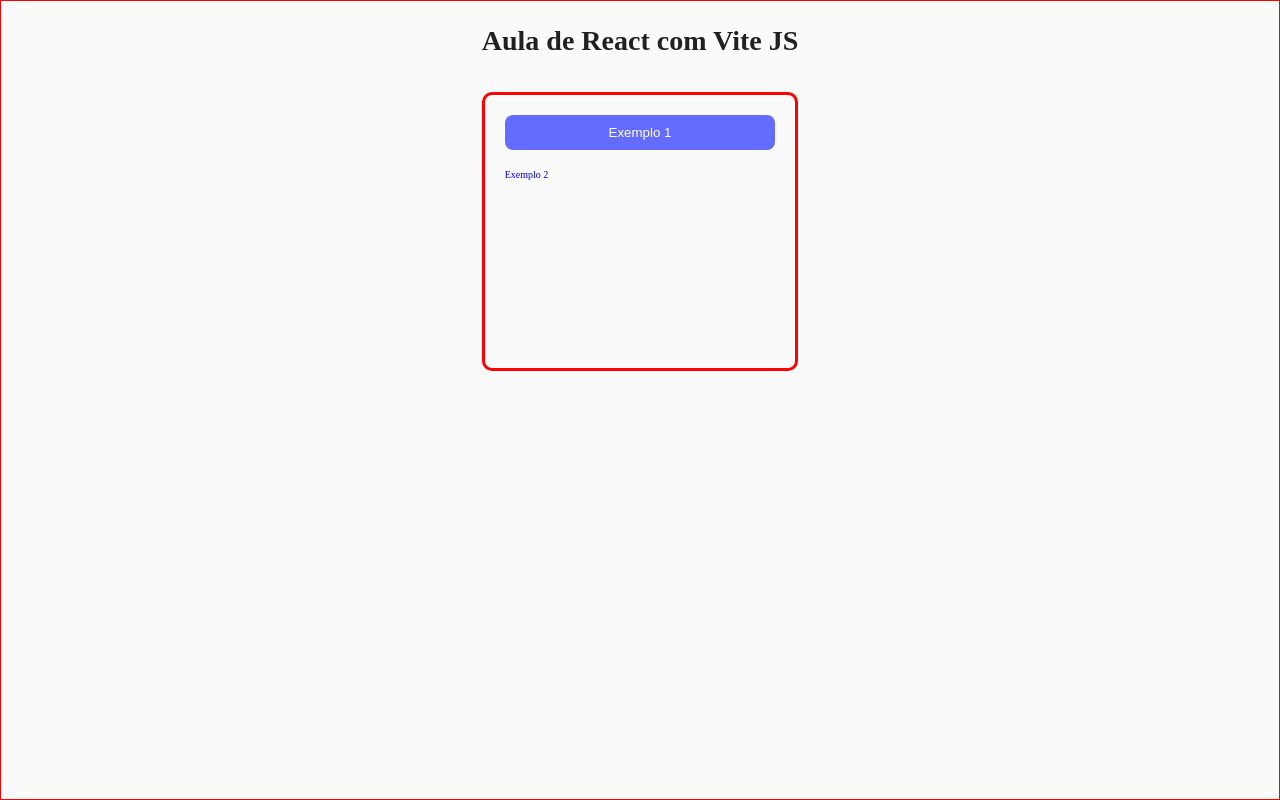
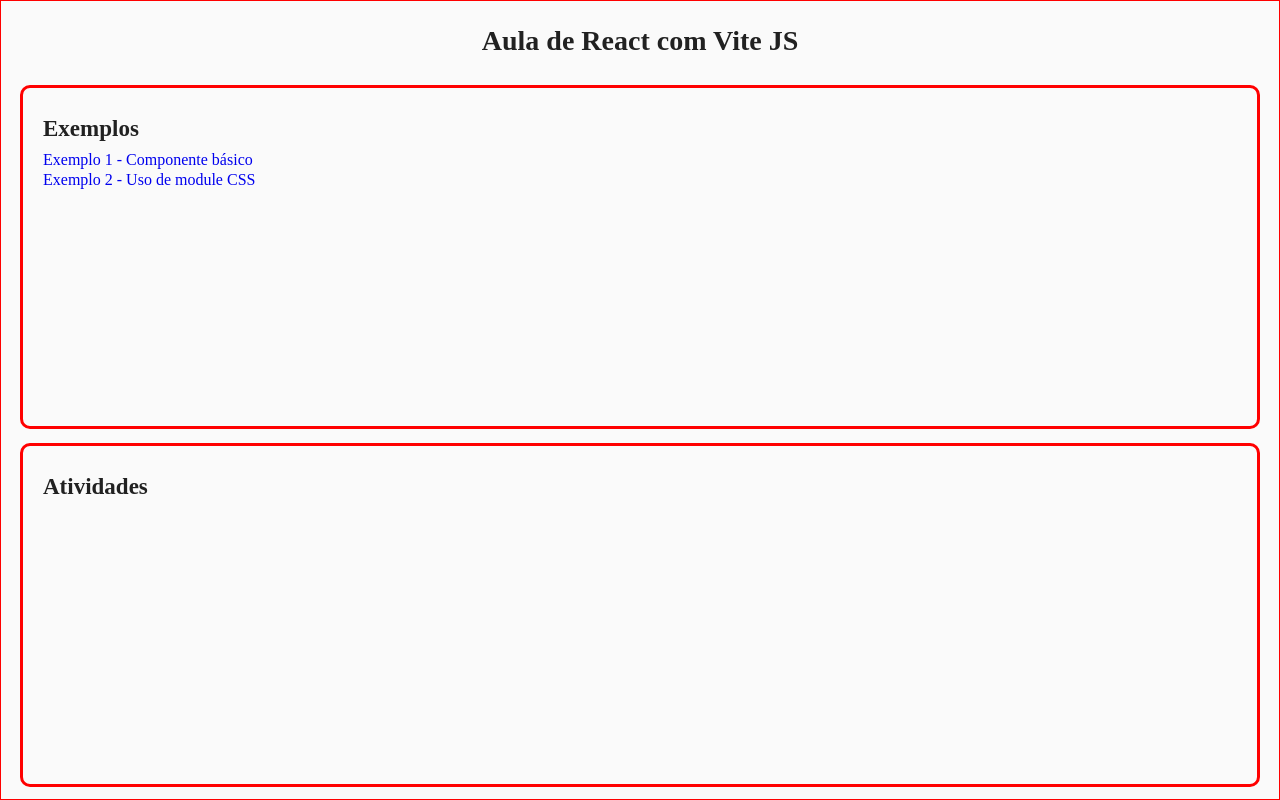
Before and after one commit to ewertonjsilva/etim124-a-vite-1sem-2026, a React (Vite) app: page / in a window 1280 px wide. Built offline with nearby package versions, Linux system fonts and the light colour scheme.

Commit message:
aula 17-03

```diff
--- a/src/css/global.css
+++ b/src/css/global.css
@@ -1,5 +1,13 @@
-:root {
-  width: 100%;
+#root {
+  background-color: #fafafa;
+  color: #212121;
+  padding: 1rem;
+  display: flex;
+  flex-direction: column;
+  align-items: center;
+  min-width: 32rem;
+  min-height: 100vh;
+  border: 1px solid red;
 }
 
 html {
@@ -9,22 +17,6 @@ html {
   font-size: 62.5%;
   /* Garante que o elemento html não seja maior que a largura da viewport */
   max-width: 100vw;
-}
-
-body {
-  background-color: #fafafa;
-  color: #212121;
-  /* margin: 10px; */
-  padding: 1rem;
-  display: flex;
-  flex-direction: column;
-  align-items: center;
-  /* justify-content: center; */
-  /* place-items: center; */
-  min-width: 32rem;
-  min-height: 100vh;
-  border: 1px solid red;
-  /* box-sizing: border-box; */
 }
 
 * {
@@ -69,6 +61,8 @@ small {
 
 a {
   text-decoration: none;
+  font-size: 1.6rem;
+  line-height: 1.3;
 }
 
 /* Estilo para Inputs, Selects e Textareas */
--- a/src/pages/exemplos/ex-02/index.jsx
+++ b/src/pages/exemplos/ex-02/index.jsx
@@ -1,8 +1,8 @@
-import './index.css';
+import styles from './index.module.css';
 
 function Exemplo02() {
   return (
-    <div className="containerEx2">
+    <div className={styles.container}>
       <h1>Exemplo 2</h1>
       <h2>Estilização CSS</h2>
       <h3>Uso de Css em diferentes componentes</h3>
--- a/src/pages/exemplos/ex-02/index.css
+++ b/src/pages/exemplos/ex-02/index.module.css
@@ -1,4 +1,5 @@
-.containerEx2 {
+.container {
     display: flex;
     flex-direction: column;
+        border: 0.3rem solid #00f;
 }
--- a/src/pages/home/index.css
+++ /dev/null
@@ -1,24 +0,0 @@
-.containerHome {
-    display: flex;
-    flex-direction: column;
-    width: 100%;
-    max-width: 124rem;
-}
-
-.containerAlinhamento {
-    display: flex;
-    flex-direction: column;
-    height: 45vh;
-}
-
-.containerCards {
-    display: flex;
-    flex-direction: column;
-    flex-wrap: wrap;
-    gap: 2rem;
-    margin-top: 2rem;
-    border: 0.3rem solid #f00;
-    border-radius: 1rem;
-    padding: 2rem;
-    height: 45vh;
-}
--- a/src/pages/home/index.jsx
+++ b/src/pages/home/index.jsx
@@ -1,31 +1,21 @@
-
-import { useNavigate } from 'react-router-dom';
 import { Link } from "react-router";
 
-import './index.css';
+import styles from './index.module.css';
 
 function Home() {
 
-  const navigate = useNavigate();
-
   return (
-    <div className='containerHome'>
-      <div className='containerAlinhamento'>
+    <div className={styles.container}>
         <h1>Aula de React com Vite JS</h1>
-        <div className='containerCards'>
-          <button
-            onClick={() => navigate('/exemplo/1')}
-          >
-            Exemplo 1
-          </button>
-
-          <Link to="/exemplo/2">Exemplo 2</Link>
+        <div className={styles.containerCards}>
+          <h2>Exemplos</h2>
+          <Link to="/exemplo/1">Exemplo 1 - Componente básico</Link>
+          <Link to="/exemplo/2">Exemplo 2 - Uso de module CSS</Link>
         </div>
 
-
-
-      </div>
-
+        <div className={styles.containerCards}>
+          <h2>Atividades</h2>
+        </div>
     </div>
   )
 }
--- /dev/null
+++ b/src/pages/home/index.module.css
@@ -0,0 +1,21 @@
+.container {
+    display: flex;
+    flex-direction: column;
+    align-items: center;
+    justify-content: space-between;
+    width: 100%;
+    max-width: 124rem;
+    height: 97vh;
+    /* border: 0.3rem solid #f00; */
+}
+
+.containerCards {
+    display: flex;
+    flex-direction: column;
+    width: 100%;
+    border: 0.3rem solid #f00;
+    border-radius: 1rem;
+    padding: 2rem;
+    height: 43vh;
+    overflow-y: auto;
+}
```
